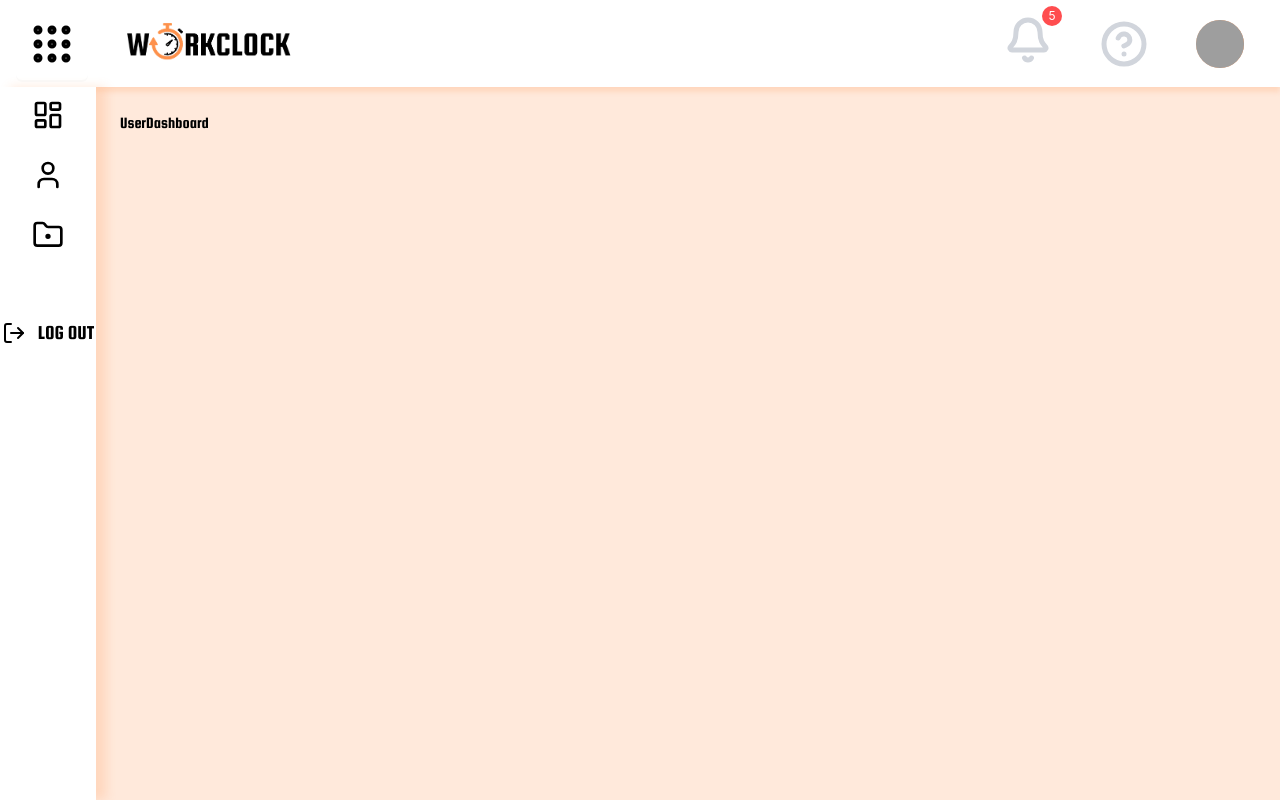
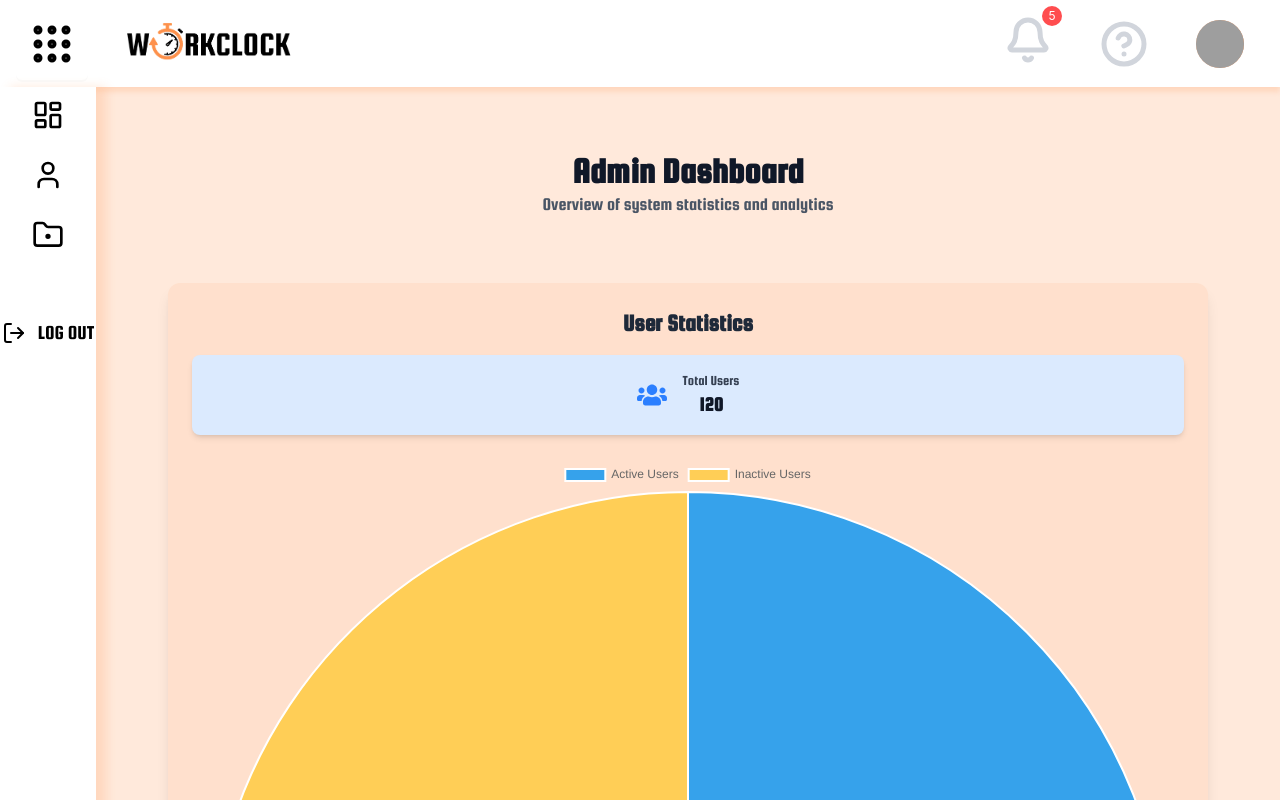
Before and after one commit to MuonNghiCode/work-clock, a React (Vite) app: page /admin in a window 1280 px wide. Shown: the top 800 px of the page. Built offline with nearby package versions, Linux system fonts and the light colour scheme; sample sign-in values are in the browser's storage; grey boxes are pictures that could not be loaded.

Commit message:
update admin-dashboard

```diff
--- a/src/App.tsx
+++ b/src/App.tsx
@@ -24,6 +24,7 @@ import RequestPage from "./pages/RequestPage/RequestPage";
 
 import UserDashboard from "./pages/UserDashboardPage/UserDashboard";
 import ApprovalDashBoardPage from "./pages/ApprovalDashBoardPage/ApprovalDashBoardPage";
+import AdminDashBoard from "./pages/AdminPage/AdminDashboard/AdminDashBoard";
 
 const router = createBrowserRouter([
   {
@@ -47,7 +48,7 @@ const router = createBrowserRouter([
     children: [
       {
         path: "",
-        element: <div>UserDashboard</div>,
+        element: <AdminDashBoard />,
       },
       {
         path: "user",
--- /dev/null
+++ b/src/components/AdminComponents/DashBoard/DashBoard.tsx
@@ -0,0 +1,207 @@
+import React from "react";
+import { Pie, Bar, Line } from "react-chartjs-2";
+import {
+  Chart as ChartJS,
+  ArcElement,
+  Tooltip,
+  Legend,
+  BarElement,
+  CategoryScale,
+  LinearScale,
+  PointElement,
+  LineElement,
+} from "chart.js";
+
+import Icons from "../../icon";
+ChartJS.register(
+  ArcElement,
+  Tooltip,
+  Legend,
+  BarElement,
+  CategoryScale,
+  LinearScale,
+  PointElement,
+  LineElement
+);
+
+const userCount = 120;
+const activeUsers = 95;
+const inactiveUsers = userCount - activeUsers;
+const totalClaims = 250;
+const approvedClaims = 180;
+const rejectedClaims = 40;
+const pendingClaims = totalClaims - approvedClaims - rejectedClaims;
+const totalPaid = 5000000;
+const totalProjects = 15;
+const completedProjects = 10;
+const ongoingProjects = totalProjects - completedProjects;
+
+const userData = {
+  labels: ["Active Users", "Inactive Users"],
+  datasets: [
+    {
+      data: [activeUsers, inactiveUsers],
+      backgroundColor: ["#36A2EB", "#FFCE56"],
+    },
+  ],
+};
+
+const claimData = {
+  labels: ["Approved", "Rejected", "Pending"],
+  datasets: [
+    {
+      data: [approvedClaims, rejectedClaims, pendingClaims],
+      backgroundColor: ["#82ca9d", "#ff6384", "#ffc658"],
+    },
+  ],
+};
+
+const financeData = {
+  labels: ["Jan", "Feb", "Mar", "Apr", "May", "Jun"],
+  datasets: [
+    {
+      label: "Total Paid (VND)",
+      data: [1000000, 1500000, 2000000, 2500000, 3500000, totalPaid],
+      backgroundColor: "#FF9F40",
+      borderColor: "#FF9F40",
+      fill: false,
+    },
+  ],
+};
+
+interface SectionProps {
+  title: string;
+  children: React.ReactNode;
+}
+
+const Section = ({ title, children }: SectionProps) => (
+  <div className="mb-10 p-6 bg-brand-orange-light-1 rounded-xl shadow-lg w-full">
+    <h2 className="text-2xl font-bold mb-4 text-center text-gray-800">
+      {title}
+    </h2>
+    {children}
+  </div>
+);
+
+interface StatCardProps {
+  icon: React.ReactNode;
+  label: string;
+  value: number | string;
+  color: string;
+}
+
+const StatCard = ({ icon, label, value, color }: StatCardProps) => (
+  <div
+    className={`p-4 rounded-lg flex items-center gap-4 ${color} shadow-md w-full text-center justify-center`}
+  >
+    {icon}
+    <div>
+      <p className="text-sm font-medium text-gray-700">{label}</p>
+      <p className="text-xl font-bold text-gray-900">{value}</p>
+    </div>
+  </div>
+);
+
+const UserDashboard = () => (
+  <Section title="User Statistics">
+    <div className="grid grid-cols-1 gap-6">
+      <StatCard
+        icon={<Icons.UserCount className="text-3xl text-blue-500" />}
+        label="Total Users"
+        value={userCount}
+        color="bg-blue-100"
+      />
+      <div className="flex justify-center">
+        <Pie data={userData} className="w-16" />
+      </div>
+    </div>
+  </Section>
+);
+
+const ClaimDashboard = () => (
+  <Section title="Claim Requests">
+    <div className="grid grid-cols-1 md:grid-cols-3 gap-6">
+      <StatCard
+        icon={<Icons.CircleCheck className="text-3xl text-green-500" />}
+        label="Approved"
+        value={approvedClaims}
+        color="bg-green-100"
+      />
+      <StatCard
+        icon={<Icons.CircleReject className="text-3xl text-red-500" />}
+        label="Rejected"
+        value={rejectedClaims}
+        color="bg-red-100"
+      />
+      <StatCard
+        icon={<Icons.CirclePending className="text-3xl text-yellow-500" />}
+        label="Pending"
+        value={pendingClaims}
+        color="bg-yellow-100"
+      />
+    </div>
+    <div className="mt-6 flex justify-center">
+      <Bar data={claimData} className="w-64" />
+    </div>
+  </Section>
+);
+
+const MoneyDashboard = () => (
+  <Section title="Financial Overview">
+    <div className="grid grid-cols-1 gap-6">
+      <StatCard
+        icon={<Icons.Money className="text-3xl text-orange-500" />}
+        label="Total Paid"
+        value={`${totalPaid} VND`}
+        color="bg-orange-100"
+      />
+      <div className="flex justify-center">
+        <Line data={financeData} className="w-64" />
+      </div>
+    </div>
+  </Section>
+);
+
+const ProjectDashboard = () => (
+  <Section title="Project Statistics">
+    <div className="grid grid-cols-1 md:grid-cols-2 gap-6">
+      <StatCard
+        icon={<Icons.Project className="text-3xl text-blue-500" />}
+        label="Completed"
+        value={completedProjects}
+        color="bg-blue-200"
+      />
+      <StatCard
+        icon={<Icons.Project className="text-3xl text-yellow-500" />}
+        label="Ongoing"
+        value={ongoingProjects}
+        color="bg-yellow-200"
+      />
+    </div>
+    <div className="mt-6 flex justify-center">
+      <Pie
+        data={{
+          labels: ["Completed", "Ongoing"],
+          datasets: [
+            {
+              data: [completedProjects, ongoingProjects],
+              backgroundColor: ["#4d94ff", "#ff9f40"],
+            },
+          ],
+        }}
+        className="w-64"
+      />
+    </div>
+  </Section>
+);
+
+const Dashboard = () => (
+  <div className="p-6 bg-transparent min-h-screen flex flex-col gap-10">
+    <UserDashboard />
+    <ClaimDashboard />
+    <MoneyDashboard />
+    <ProjectDashboard />
+  </div>
+);
+
+export default Dashboard;
--- a/src/index.css
+++ b/src/index.css
@@ -36,6 +36,9 @@
   .bg-brand-orange-light {
     background-color: rgba(255, 145, 77, 0.2);
   }
+  .bg-brand-orange-light-1 {
+    background-color: rgba(255, 145, 77, 0.1);
+  }
   .bg-brand-grandient {
     background: linear-gradient(90deg, #feb78a 0%, #ff914d 100%);
   }
--- a/src/layouts/Sidebar/AdminSidebar/AdminSidebar.tsx
+++ b/src/layouts/Sidebar/AdminSidebar/AdminSidebar.tsx
@@ -46,7 +46,10 @@ const AdminSidebar: React.FC = () => {
         <div className="flex flex-col gap-3 space-y-4 mt-2">
           <div>
             {isSidebarExpanded && <h2 className="text-gray-300">Analyze</h2>}
-            <NavLink to="/" className="flex items-center justify-center gap-3">
+            <NavLink
+              to="/admin"
+              className="flex items-center justify-center gap-3"
+            >
               <Icons.Dashboard className="w-8 h-8" />
               {isSidebarExpanded && "DASHBOARD"}
             </NavLink>
--- /dev/null
+++ b/src/pages/AdminPage/AdminDashboard/AdminDashBoard.tsx
@@ -0,0 +1,21 @@
+import React from "react";
+import Dashboard from "../../../components/AdminComponents/DashBoard/DashBoard";
+
+const AdminDashBoard: React.FC = () => {
+  return (
+    <div className="p-6 min-h-screen flex flex-col gap-6">
+      <header className="p-4 text-center">
+        <h1 className="text-4xl font-bold text-gray-900">Admin Dashboard</h1>
+        <p className="text-lg text-gray-600">
+          Overview of system statistics and analytics
+        </p>
+      </header>
+
+      <section>
+        <Dashboard />
+      </section>
+    </div>
+  );
+};
+
+export default AdminDashBoard;
```
Also changed, not shown: src/components/icon.ts (+16 -1 lines).
